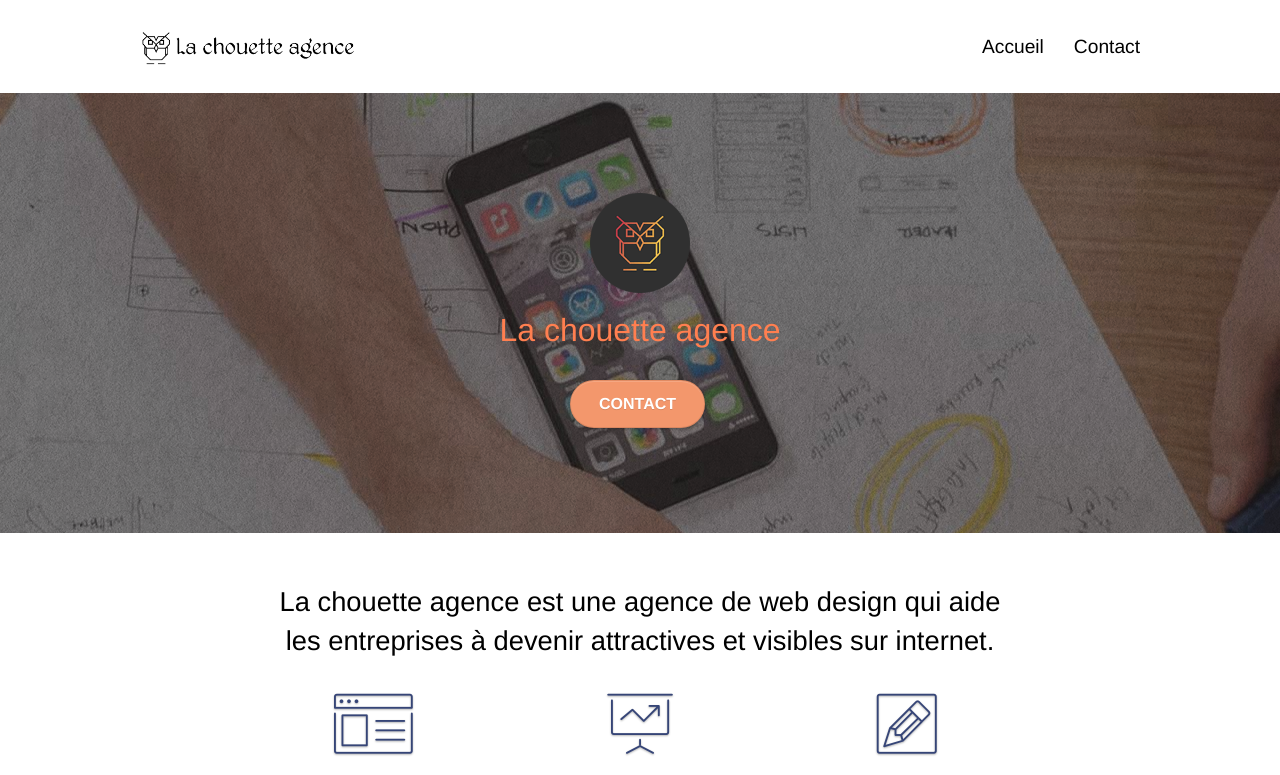
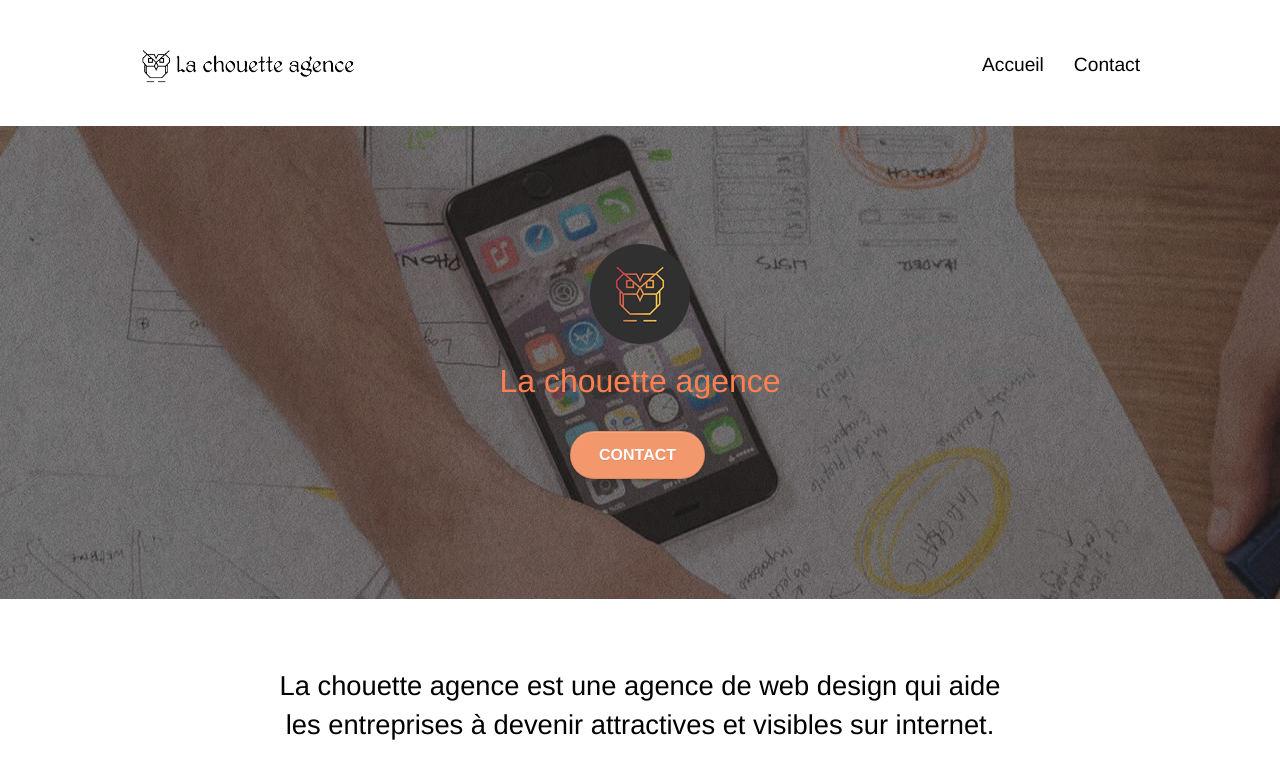
Before and after one commit to anao303/projet4final, a plain HTML site: page index.html in a window 1280 px wide. Shown: the top 775 px of the page. Drawn offline with Linux system fonts and the light colour scheme.

Commit message:
Réctification des erreurs W3C et CSS

```diff
--- a/index.html
+++ b/index.html
@@ -2,7 +2,7 @@
 <html lang="fr">
 <head>
     <meta charset="utf-8">
-    <meta name="keywords" content="seo, google, site web, site internet, agence design paris, agence design, agence design,agence design,agence design,agence design,agence design,agence design,agence design,agence design">
+    <meta name="keywords" content="seo, google, site web, site internet, agence design lyon, agence design, agence design,agence design,agence design,agence design,agence design,agence design,agence design,agence design">
     <meta name="description" content="">
     <meta name="viewport" content="width=device-width, initial-scale=1.0, viewport-fit=cover">
     <link rel="shortcut icon" type="image/png" href="favicon.jpg">
@@ -30,6 +30,7 @@
 <body>
 <!-- Principal conteneur -->
 <div class="page-container">
+</div>
 
 <!-- bloc-0 -->
 <div class="bloc bgc-white l-bloc " id="bloc-0">
@@ -124,10 +125,9 @@
 		<div class="row voffset-lg voffset">
 			<div class="col-xs-12 col-md-8 col-md-offset-2 text-center">
 				<p class="commentaire">"La chouette agence est une exellente agence web ! les <br>web designers ont réussi à capturer l'essence de notre <br>entreprise et à l'intégrer à notre site. Cela nous a aidé à <br>doubler nos ventes en ligne à Lyon." <br>
+				</p>
 					<p class="PDG">Maxime Guibard, PDG de À vos fourchettes
 					</p>
-				</p>
-
 			</div>
 		</div>
 	</div>
@@ -227,6 +227,7 @@
 				<p class="text-center white">
 					La chouette agence - Agence web basée à Lyon.<br>
 				</p>
+
 				<div class="row row-no-gutters social">
 					<div class="col-sm-3">
 						<div class="text-center">
@@ -249,7 +250,10 @@
 						</div>
 					</div>
 				</div>
-
+			</div>
+		</div>
+	</div>
+</div>
 
 </body>
 </html>
--- a/style.css
+++ b/style.css
@@ -70,6 +70,13 @@ a:hover {
 {
     font-size: 0.8em;
 
+}
+
+.row
+
+{
+    padding-top: 18px;
+    padding-bottom: 15px;
 }
 
 .bloc .container {
```
